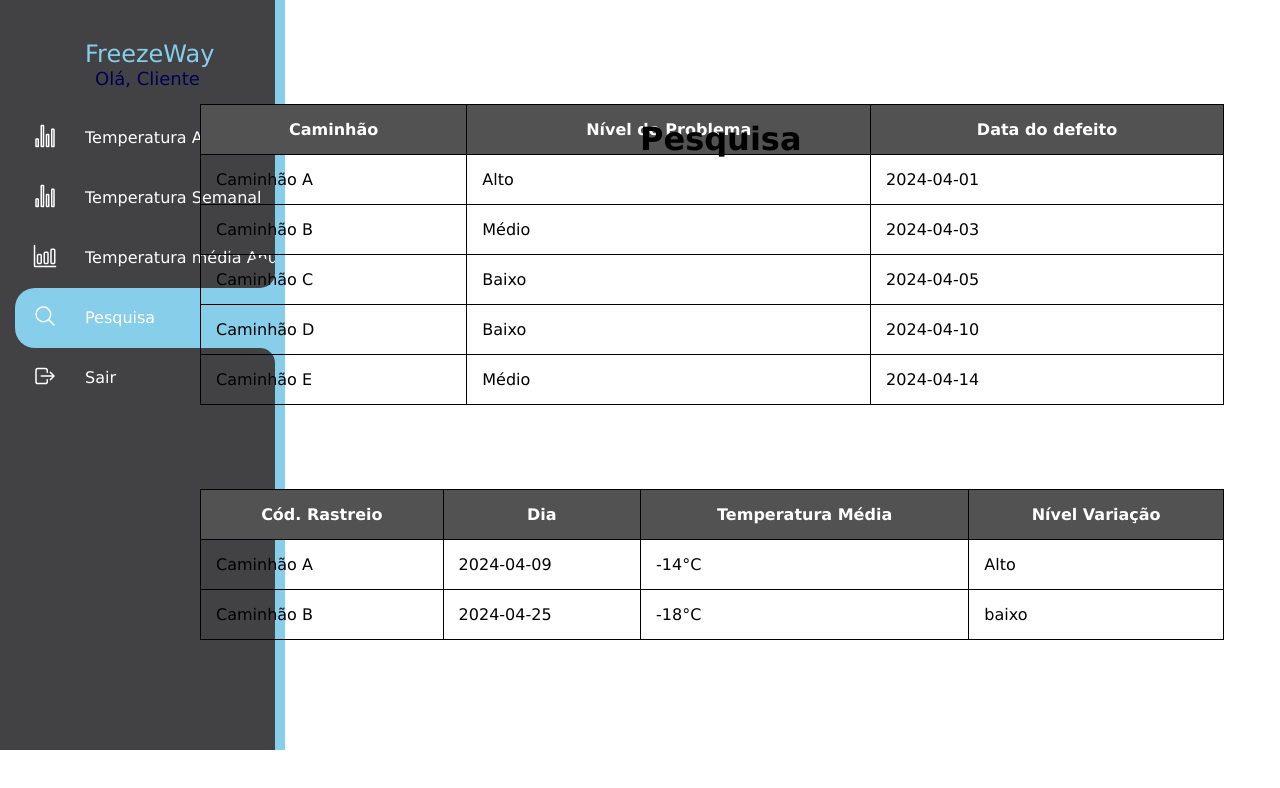
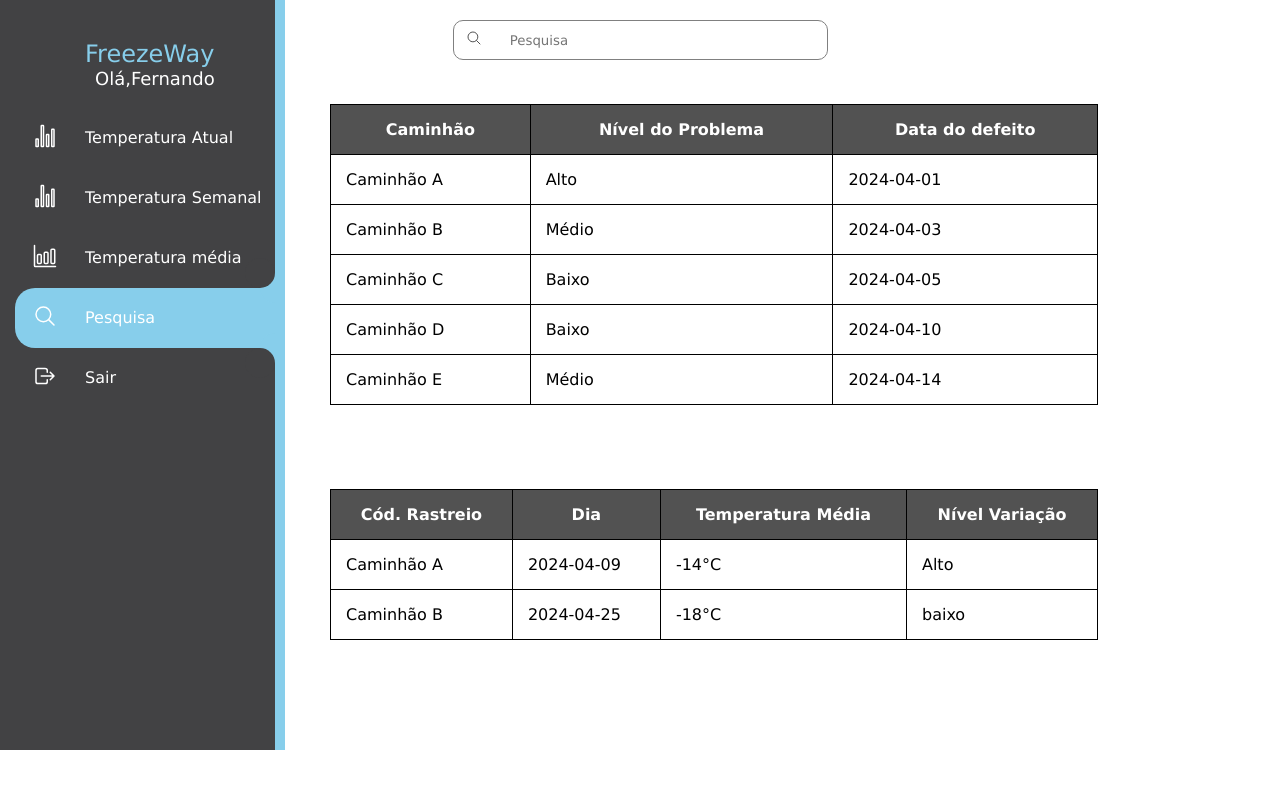
Before and after one commit to PedroHenriqueRC/FreezeWay, a plain HTML site: page Sprint2/DashboardFinal/DashPesquisa.html in a window 1280 px wide. Drawn offline with nearby package versions, Linux system fonts and the light colour scheme.

Commit message:
Atualização das dashbords

```diff
--- a/Sprint2/DashboardFinal/DashPesquisa.html
+++ b/Sprint2/DashboardFinal/DashPesquisa.html
@@ -17,7 +17,7 @@
                 <span class="title" style="color: skyblue; font-size: x-large; text-align: center;padding-left: 70px;">FreezeWay</span>
             </li>
             <li>
-                <span class="title" style="color: rgb(0, 0, 82); font-size: large; text-align: center;padding-left: 80px;">Olá, Cliente</span>
+                <span class="title" style="color: white; font-size: large; text-align: center;padding-left: 80px;">Olá,Fernando</span>
             </li><br>
             <li>
                 <a href="DashFinal.html">
@@ -34,7 +34,7 @@
             <li class="list">
              <a href="DashTempAnual.html">
                     <span class="icon"><ion-icon name="bar-chart-outline"></ion-icon></span>
-                    <span class="title">Temperatura média Anual</span>
+                    <span class="title">Temperatura média</span>
                 </a>
             </li>
             <li class="list active">
@@ -114,9 +114,18 @@
                 <td>baixo</td>
             </tr>
         </tbody>
-        <div class="pesquisa">
-            <h1 style="color: black;">Pesquisa</h1>
-        </div>
+        <div id="Caixa_Pesquisa" >
+
+            <div class="pesquisab" >
+            <ion-icon name="search-outline">
+
+            </ion-icon>
+            </div>
+            <div >
+                <input type="text" placeholder="Pesquisa" style="width: 320px;background-color:white;height: 36px;border-radius: 10px;border: none;padding-left: 1%; " oninput="Pesquisa(this.valuex)">
+
+            </div>
+    </div>
     </table>
     <script type="module" src="https://unpkg.com/ionicons@7.1.0/dist/ionicons/ionicons.esm.js"></script>
     <script nomodule src="https://unpkg.com/ionicons@7.1.0/dist/ionicons/ionicons.js"></script>
--- a/Sprint2/DashboardFinal/PesquisaPi.css
+++ b/Sprint2/DashboardFinal/PesquisaPi.css
@@ -1,10 +1,31 @@
 
-#pesquisab{
-    background-color: white;
-    width: 100px;
-    height: 100px;
-    border-bottom: 10px;
+h1{
+    color: black;
+    position: absolute;
+    top: 0px;
+    left: 45%;
+}
+
+#Caixa_Pesquisa{
+    padding-left: 1%;
+    border: 0.5px solid gray;
     border-radius: 10px;
+    position: absolute;
+    top: 20px;
+    width: 375px;
+    height: 40px;
+    flex-direction: row;
+    display: flex;
+    justify-content: center;
+    align-items: center;
+
+}
+.pesquisab{
+
+  flex-direction: row;
+    color: #525252;
+    width: 45px;
+
 }
 
 * {
@@ -50,7 +71,7 @@ body {
 /* Estilos para a tabela */
 table {
 
-    width: 80%;
+    width: 60%;
     margin: 0 auto;
     border-collapse: collapse;
 }
@@ -147,15 +168,14 @@ a {
 #tabela1{
    position: absolute;
    top: 13%;
-  left: 200px;
+  left: 330px;
   color: black;
-
 }
 
 #tabela2{
     position: absolute;
     bottom: 20%;
-    left: 200px;
+    left: 330px;
     color: black;
 
 }
--- a/Sprint2/DashboardFinal/TesteMenu.css
+++ b/Sprint2/DashboardFinal/TesteMenu.css
@@ -98,7 +98,7 @@
     background:skyblue;
 }
 .navigation ul li.active a::before{
-     content: '' ;
+    content: '' ;
     position: absolute;
     top: -30px;
     right: 0;
```
Also changed, not shown: Sprint2/DashboardFinal/DashFinal.html (+2 -2 lines), Sprint2/DashboardFinal/DashTemSemanal.html (+2 -2 lines), Sprint2/DashboardFinal/DashTempAnual.html (+2 -2 lines).
